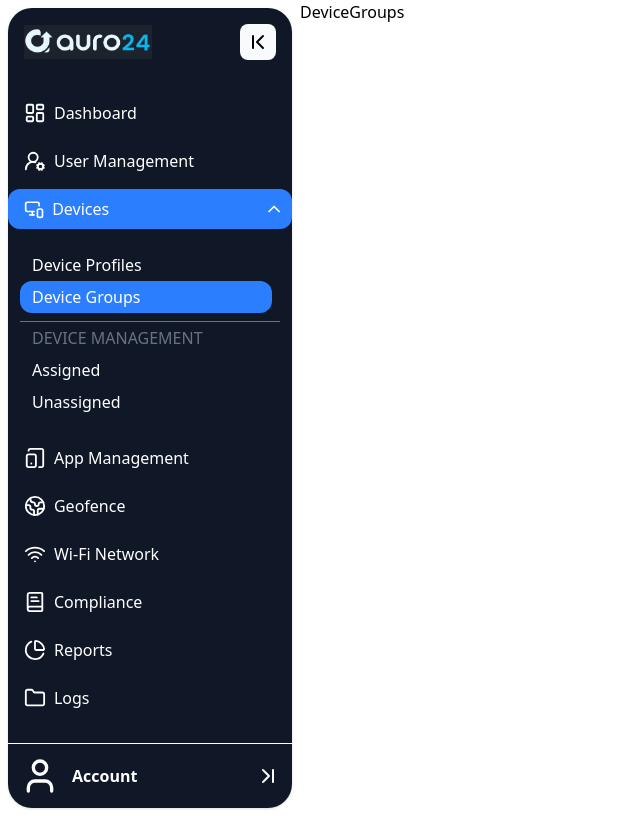
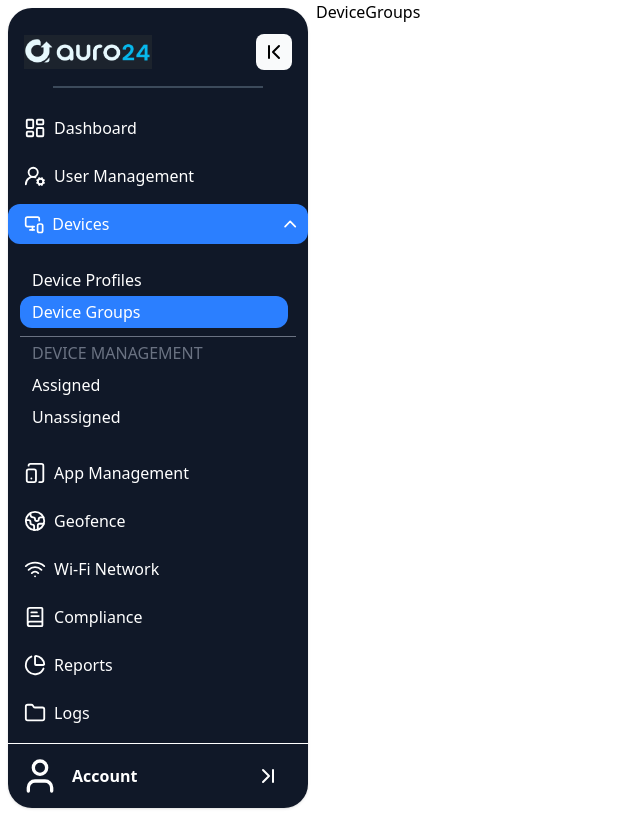
Before and after one commit to utkarshbhadoria/auro24, a React (Vite) app: page /deviceGroups in a window 1280 px wide. Shown: the whole page, without its empty margins (0-640 px from the left). Built offline with nearby package versions, Linux system fonts and the light colour scheme; what ag-grid-community would draw is missing.

Commit message:
Sidebar update pt3

```diff
--- a/src/components/Sidebar.jsx
+++ b/src/components/Sidebar.jsx
@@ -12,14 +12,14 @@ function Sidebar() {
   //console.log(pathname);
 
   return (
-    <div className='h-screen h-full flex flex-col shadow-sm justify-between rounded-3xl m-2 bg-gray-900 overflow-y-auto'>
+    <div className='h-screen w-75 h-full flex flex-col shadow-sm rounded-3xl m-2 bg-gray-900 overflow-y-auto'>
         {/* Branding */}
-        <div className="p-4 pb-2 flex justify-between items-center">
+        <div className="p-4 pb-2 h-20 flex justify-between items-center custom-underline w-full">
             <img src="src\assets\brand.png" className={`overflow-hidden transition-all ${expanded? 'w-32' :'w-0' }`} alt=""/>
             <button className='p-1.5 rounded-lg bg-gray-50 hover:bg-gray-100' onClick={() => setExpanded((curr) => !curr)}>{expanded? <ChevronFirst/> :<ChevronLast/>}</button>
         </div>
-
-
+        {/* remaining list & footer */}
+       <div className='flex flex-col flex-grow justify-between pt-5'>
         {/* list */}
         <ul className='text-white space-y-2'>
 
@@ -111,6 +111,7 @@ function Sidebar() {
           <svg xmlns="http://www.w3.org/2000/svg" width="24" height="24" viewBox="0 0 24 24" fill="none" stroke="currentColor" strokeWidth="2" strokeLinecap="round" strokeLinejoin="round" className="lucide lucide-chevron-last"><path d="m7 18 6-6-6-6"/><path d="M17 6v12"/></svg>
        </div>
         </div>
+        </div>
 
     </div>
   )
--- a/src/index.css
+++ b/src/index.css
@@ -49,3 +49,16 @@
     border-bottom-left-radius: 12px;
     border-bottom-right-radius: 12px;
   }
+
+  .custom-underline {
+    position: relative;
+  }
+  .custom-underline::after {
+    content: '';
+    position: absolute;
+    width: 70%; /* Adjust the width as needed */
+    height: 2px; /* Adjust the thickness as needed */
+    background-color: #3C4A5B; /* Use the desired color */
+    left: 15%; /* Centers the underline */
+    bottom: 0px; /* Adjust the position relative to the text */
+  }
```
